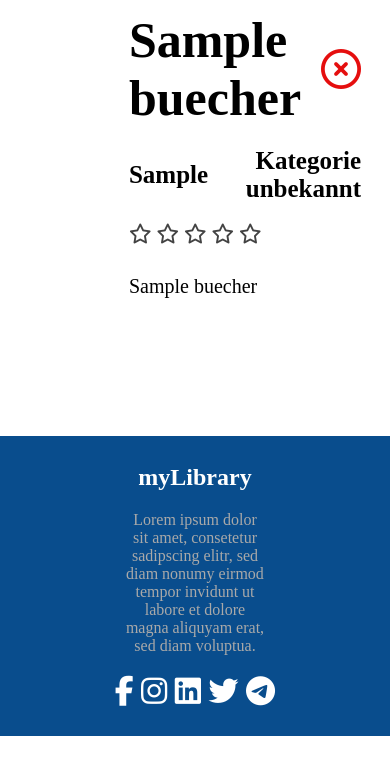
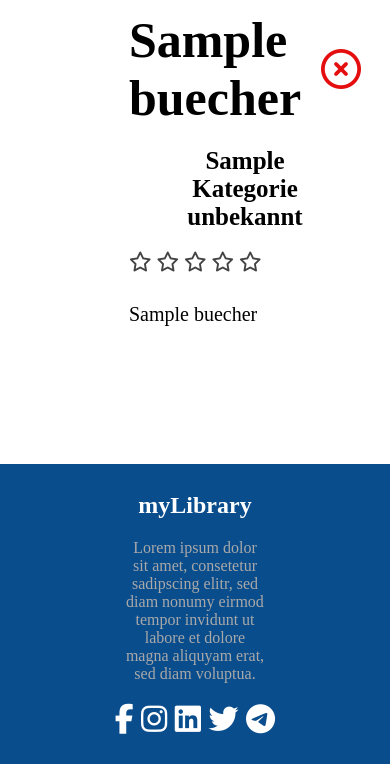
Before and after one commit to JLoosman/M322-Antiquariat, a PHP site: page /book.php?id=1&img=img/cover/050osddi4um81.jpg in a window 390 px wide; the page is wider, and only the part inside the window is pictured. Shown: the part 735-1499 px from the top of that part. Before the commit the page ends 1471 px from the top of that part, so only its background shows below. Run offline with PHP 8.4, Linux system fonts and the light colour scheme; tables that the repository leaves empty or names only in its code hold one stand-in row (values such as "Sample post"); some web fonts are replaced.

Commit message:
Probably finished

```diff
--- a/book.php
+++ b/book.php
@@ -62,7 +62,7 @@
     ?>
     <main>
         <div class="left-content">
-            <img src=<?=$_GET["img"]?> alt="">
+            <img src=<?=test_input($_GET["img"])?> alt="">
             <svg width="600" height="600" viewBox="0 0 676 676" fill="none" xmlns="http://www.w3.org/2000/svg">
                 <circle cx="338" cy="338" r="338" fill="#D9D9D9"/>
         </div>
--- a/css/book.css
+++ b/css/book.css
@@ -67,12 +67,24 @@ main {
     justify-content: space-between;
 }
 
+
 .right-content .mid h3 {
     max-width: 50%;
 }
 
 .right-content .mid .category {
     text-align: right;
+}
+
+@media screen and (max-width: 1024px) {
+    .right-content .mid {
+        flex-direction: column;
+        justify-content: center;
+        align-items: center;
+    }
+    .right-content .mid .category {
+        text-align: center;
+    }
 }
 
 .right-content h1 {
@@ -84,7 +96,7 @@ main {
 }
 
 .right-content p {
-    max-width: 800px;
+    max-width: 50vw;
     font-size: 20px;
     line-height: 2em;
 }
--- a/katalog.php
+++ b/katalog.php
@@ -115,6 +115,7 @@
                 </form>
             </div>
             <div class="book-display">
+                <h3 id="noResults" class="hidden">Keine Resultate gefunden...</h3>
                 <div class="books" id="books">
                     <?php
 
@@ -202,7 +203,7 @@
                     $totalSites = ceil(($conn->query($countStatement)->fetchColumn(0)) / 12);
 
                     ?>
-                    <div class="site-changer">
+                    <div id="sitechanger" class="site-changer">
                         <?php
                             $siteBefore = $site-1;
                             $siteAfter = $site+1;
```
Also changed, not shown: css/katalog.css (+7 -0 lines), script.js (+7 -0 lines).
